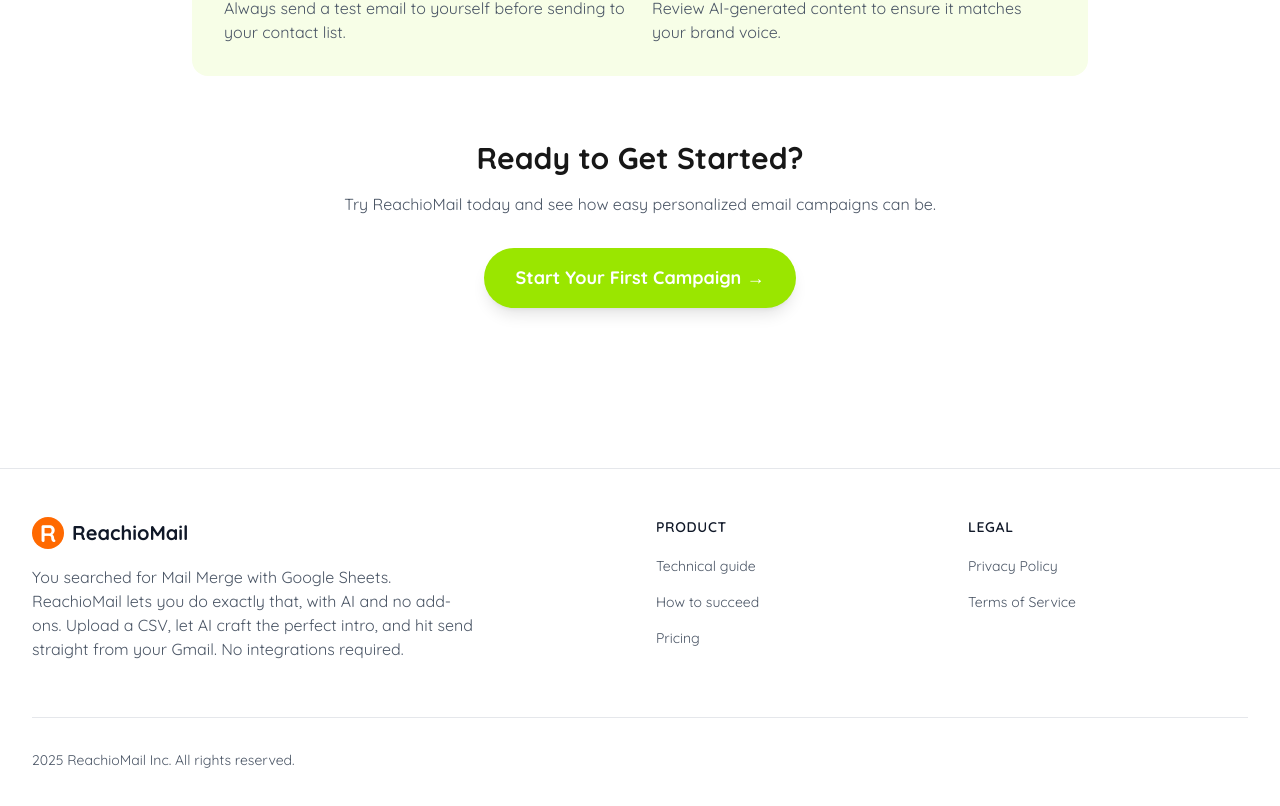
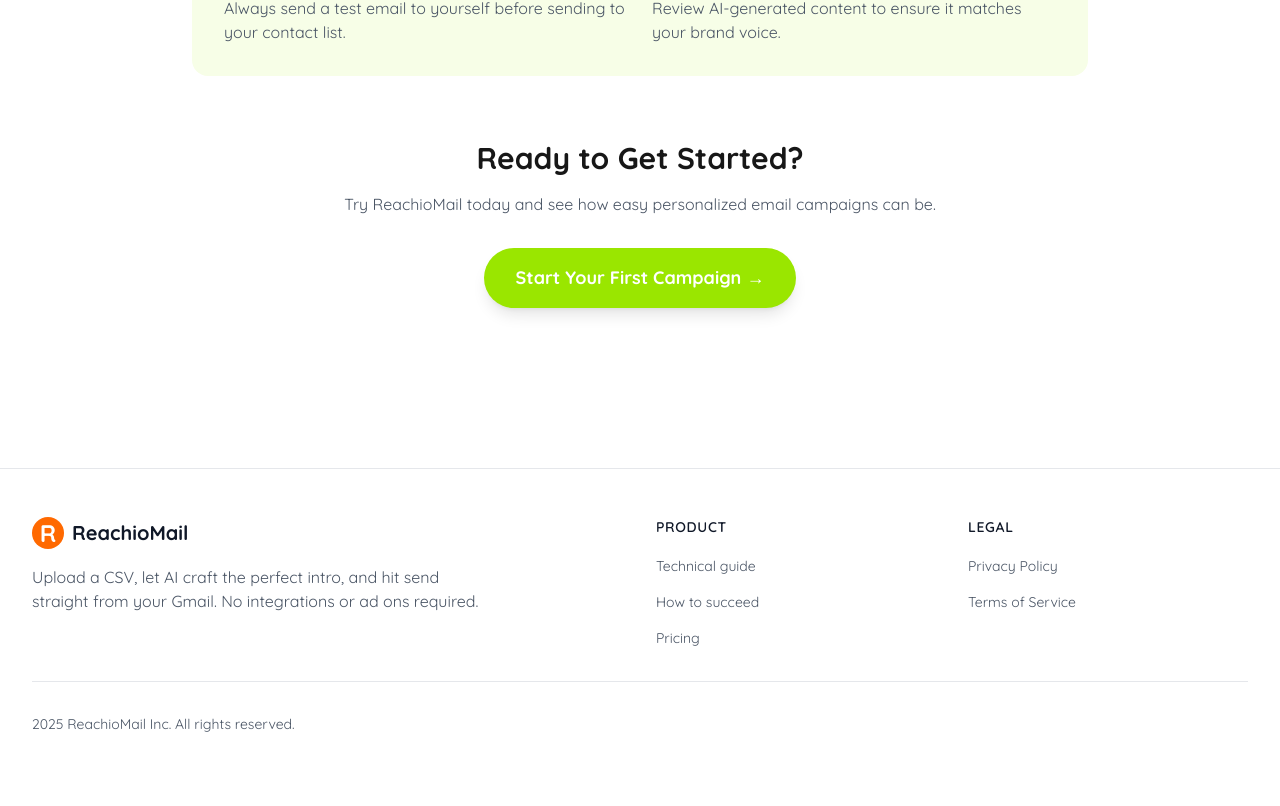
Before and after one commit to user113-6412/reachiomail-frontend, a Next.js app: page /how-to-use in a window 1280 px wide. Shown: the part 1699-2505 px from the top of the page. After the commit the page ends 2481 px from the top, so only its background shows below. Built offline with nearby package versions, Linux system fonts and the light colour scheme.

Commit message:
trying to pivot as ai email writer3

```diff
--- a/components/Footer.jsx
+++ b/components/Footer.jsx
@@ -20,8 +20,8 @@
             </div>
 
             <p className="text-gray-600 mb-6 mt-4 max-w-md">
-              You searched for Mail Merge with Google Sheets. ReachioMail lets you do exactly that, with AI and no add-ons.
-              Upload a CSV, let AI craft the perfect intro, and hit send straight from your Gmail. No integrations required.
+
+              Upload a CSV, let AI craft the perfect intro, and hit send straight from your Gmail. No integrations or ad ons required.
             </p>
 
             {/* Social Links SVG placeholders */}
```
